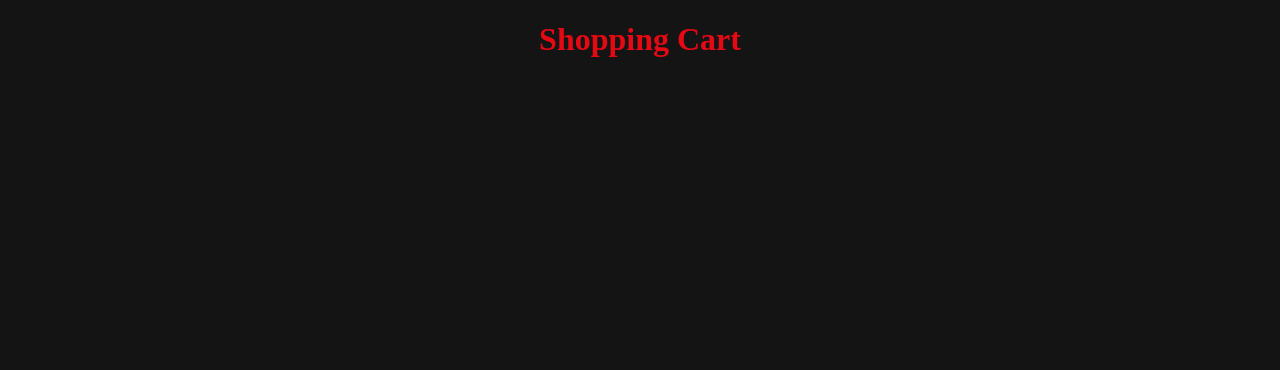
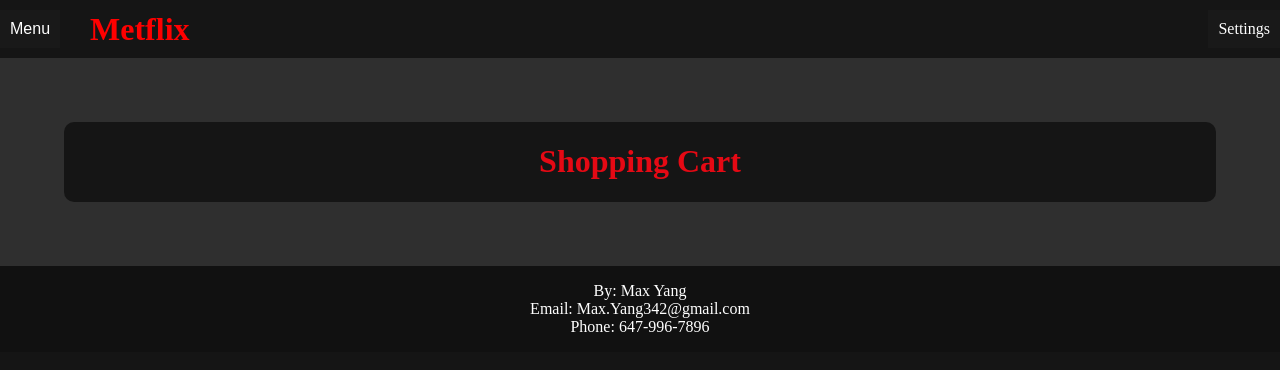
Before and after one commit to MaxY342/ICS3U1-assignment6-pinia, a Vue app in the folder netflix-replica/: page /cart in a window 1280 px wide. Shown: the top 370 px of the page. Built offline with nearby package versions, Linux system fonts and the light colour scheme.

Commit message:
add changing buttons based on page

```diff
--- a/netflix-replica/src/components/ItemDetails.vue
+++ b/netflix-replica/src/components/ItemDetails.vue
@@ -60,6 +60,11 @@ const response = await axios.get(`https://api.themoviedb.org/3/${route.params.ty
         <h1>Details</h1>
         <p class="movie-overview">{{ response.data.overview }}</p>
         <a class="movie-site" :href="response.data.homepage" target="_blank">Official Movie Site</a>
+        <button
+          @click="store.cart.set(route.params.id, { title: response.data.name, url: response.data.poster_path })"
+          class="movie-site">
+          Buy
+        </button>
       </div>
     </div>
 
--- a/netflix-replica/src/components/Topbar.vue
+++ b/netflix-replica/src/components/Topbar.vue
@@ -1,5 +1,6 @@
 <script setup>
-
+import { useRoute } from 'vue-router';
+const route = useRoute();
 </script>
 
 <template>
@@ -14,15 +15,21 @@
       </div>
     </div>
     <h1 class="logo">Metflix</h1>
-    <RouterLink to="/signup" class="sign-up-btn">Sign-up</RouterLink>
-    <RouterLink to="/login" class="log-in-btn">Login</RouterLink>
+    <div v-if="route.name == 'landingPage' || route.name == 'signup' || route.name == 'login'" class="right-buttons">
+      <RouterLink v-if="route.name !== 'signup'" to="/signup" class="sign-up-btn">Sign-up</RouterLink>
+      <RouterLink v-if="route.name !== 'login'" to="/login" class="log-in-btn">Login</RouterLink>
+    </div>
+    <div v-if="route.name !== 'landingPage' && route.name !== 'signup' && route.name !== 'login'" class="right-buttons">
+      <RouterLink v-if="route.name !== 'settings'" to="/settings" class="sign-up-btn">Settings</RouterLink>
+      <RouterLink v-if="route.name !== 'cart'" to="/cart" class="log-in-btn">Cart</RouterLink>
+    </div>
   </div>
 </template>
 
 <style scoped>
 .topbar {
   display: grid;
-  grid-template-columns: auto auto 1fr auto auto;
+  grid-template-columns: auto 1fr auto;
   gap: 10px;
   margin-top: 10px;
   margin-bottom: 10px;
@@ -101,4 +108,10 @@
   color: red;
   margin-left: 20px;
 }
+
+.right-buttons {
+  display: flex;
+  gap: 10px;
+  justify-content: flex-end;
+}
 </style>
--- a/netflix-replica/src/views/CartView.vue
+++ b/netflix-replica/src/views/CartView.vue
@@ -1,21 +1,31 @@
 <script setup>
+import Topbar from '../components/Topbar.vue'
+import Footer from '../components/Footer.vue'
 import { useStore } from '../stores/index';
 
 const store = useStore();
 </script>
 
 <template>
+    <Topbar />
     <div class="cart">
-        <h1>Shopping Cart</h1>
-        <div class="item" v-for="([key, value]) in store.cart">
-            <img :src="`https://image.tmdb.org/t/p/w500${value.url}`" />
-            <h1>{{ value.title }}</h1>
-            <button @click="store.cart.delete(key)">Remove</button>
+        <div class="content">
+            <h1>Shopping Cart</h1>
+            <div class="item" v-for="([key, value]) in store.cart">
+                <img :src="`https://image.tmdb.org/t/p/w500${value.url}`" />
+                <h1>{{ value.title }}</h1>
+                <button @click="store.cart.delete(key)">Remove</button>
+            </div>
         </div>
     </div>
+    <Footer />
 </template>
 
 <style scoped>
+.content {
+    background-color: #151515;
+    border-radius: 10px;
+}
 h1 {
     color: #e50914;
     text-align: center;
@@ -34,9 +44,9 @@ button {
 .cart {
     display: flex;
     flex-direction: column;
-    background-color: #141414;
+    background-color: #2f2f2f;
+    padding: 4rem;
     gap: 2rem;
-    height: 100vw;
 }
 
 .item {
```
